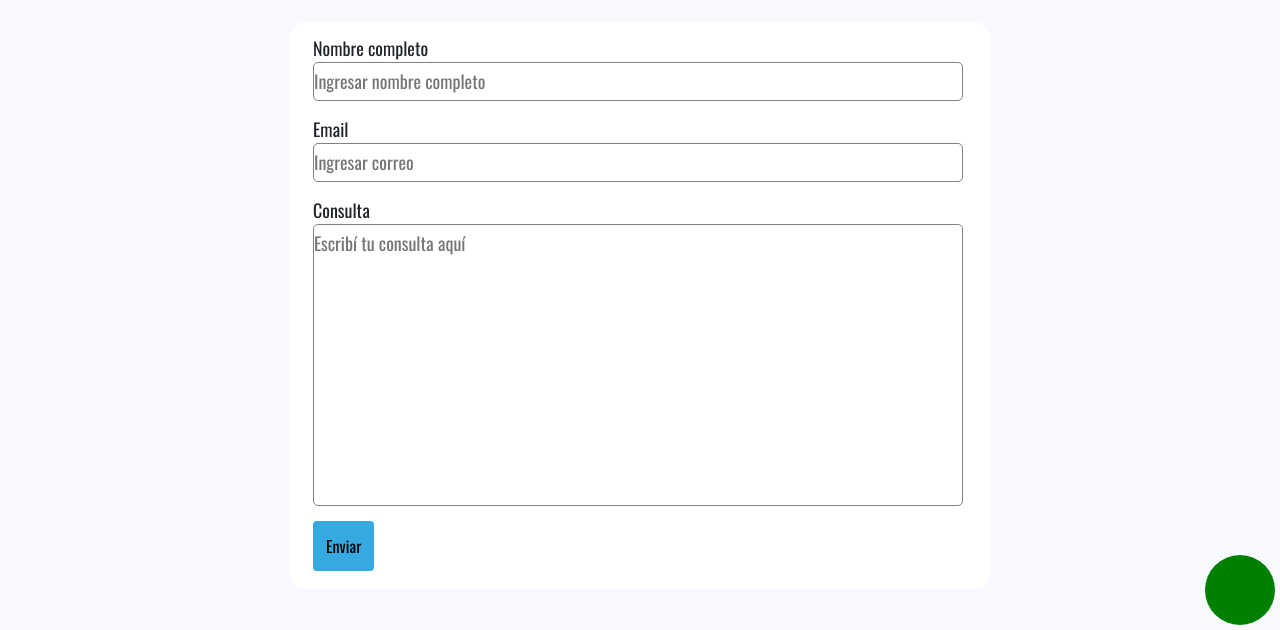
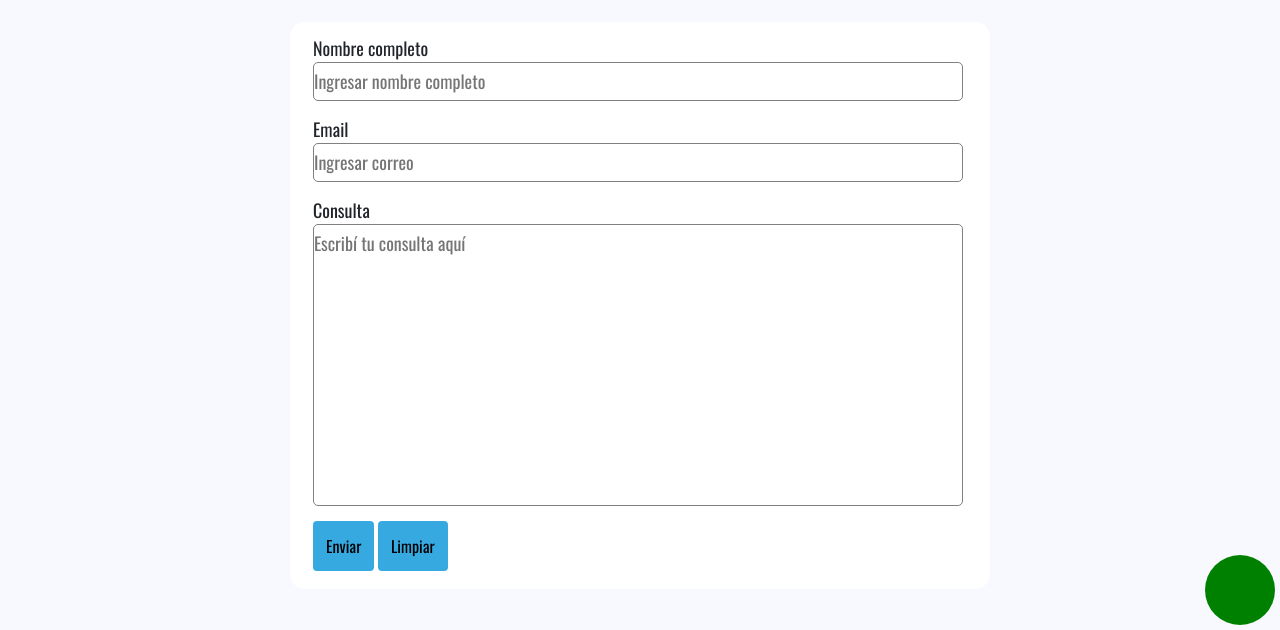
Before and after one commit to SantiagoFuentesGibert/primer-proyecto, a website: page paginas/contacto.html in a window 1280 px wide. Shown: the part 170-800 px from the top of the page. Drawn offline with nearby package versions, Linux system fonts and the light colour scheme; some icons are missing.

Commit message:
Agregando boton de limpiar en contacto

```diff
--- a/paginas/contacto.html
+++ b/paginas/contacto.html
@@ -86,7 +86,10 @@
                     <label for="Consulta">Consulta</label>
                     <textarea name="Consulta" id="Consulta" cols="30" rows="10" placeholder="Escribí tu consulta aquí" class="contacto__input"></textarea>
                 </div>
-                <button class="contacto__button animaciones__botones">Enviar</button>
+                <div>
+                    <button class="contacto__button animaciones__botones">Enviar</button>
+                    <input class="contacto__button animaciones__botones" type="reset" value="Limpiar">
+                </div>
             </form>
         </section>
         <section class="marcas">
```
